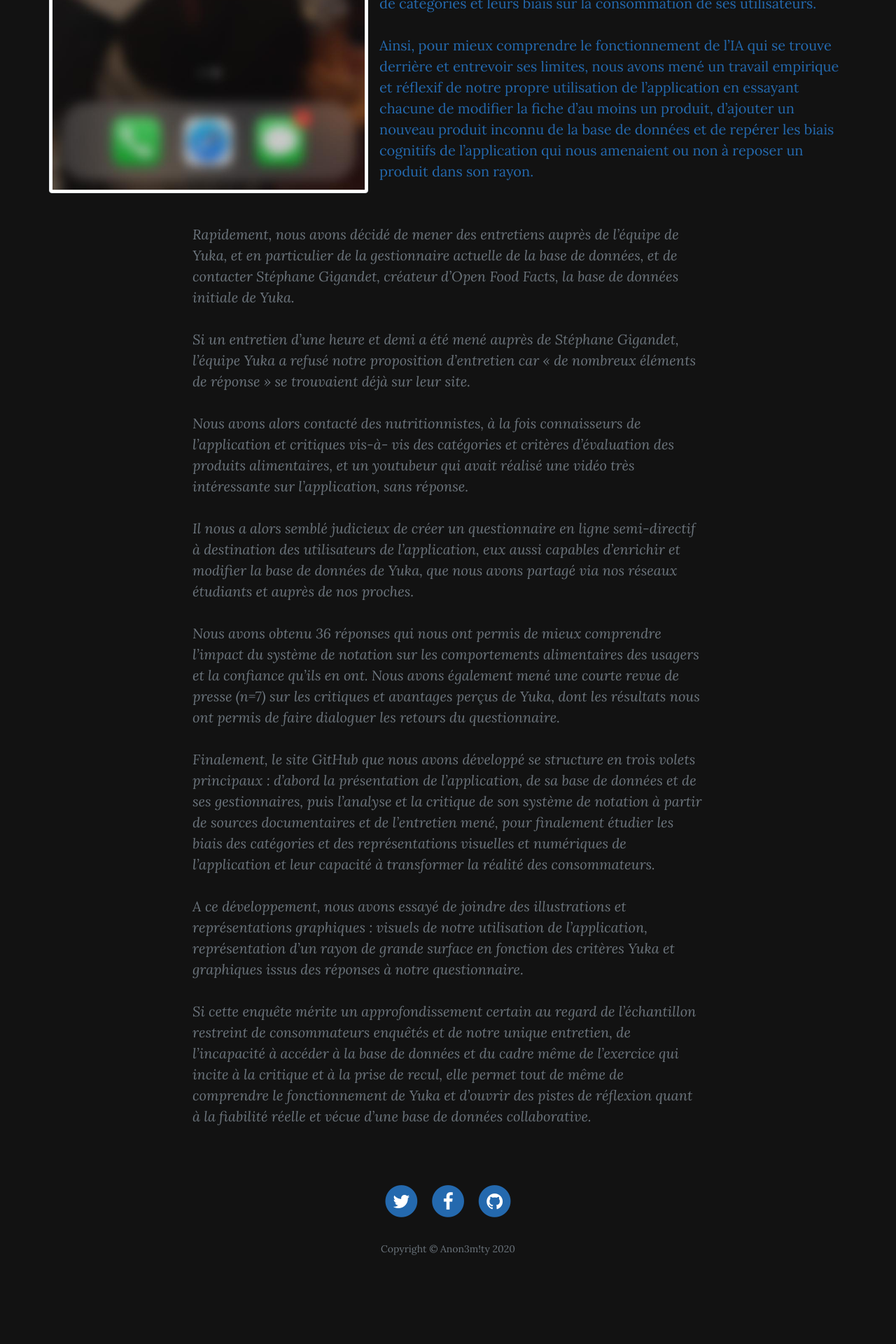
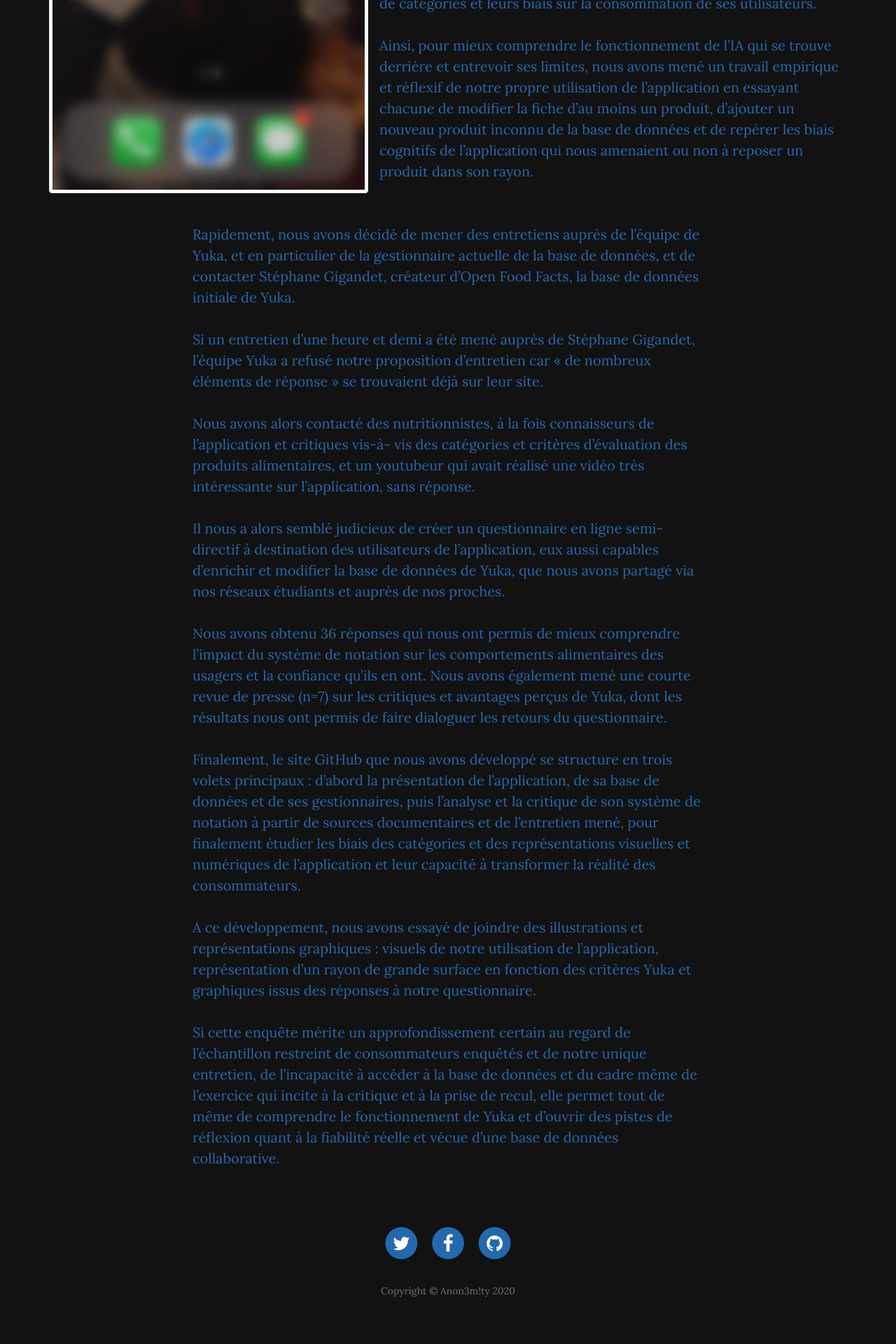
Before and after one commit to sabrina97490/sabrina97490.github.io, a Jekyll site: the page built from index.html, in a window 1280 px wide. Shown: the part 1667-3587 px from the top of the page at 70% size. Built offline with Jekyll 4.4.1, drawn with Linux system fonts in a browser that asks for light colours; before the commit the page ends 3527 px from its top, so only the background shows below that.

Commit message:
Update index.html

```diff
--- a/index.html
+++ b/index.html
@@ -60,7 +60,6 @@
                 </div>
 
                         <div class="col-md-10 col-lg-8 mx-auto">
-                            <blockquote class="blockquote">
                                 <p>Rapidement, nous avons décidé de mener des entretiens auprès de l’équipe de Yuka, et en particulier de la gestionnaire actuelle de la base de données, et de contacter Stéphane Gigandet, créateur d’Open Food Facts, la base de données initiale de Yuka. </p>
                                 <p>Si un entretien d’une heure et demi a été mené auprès de Stéphane Gigandet, l’équipe Yuka a refusé notre proposition d’entretien car « de nombreux éléments de réponse » se trouvaient déjà sur leur site. </p>
                                 <p>Nous avons alors contacté des nutritionnistes, à la fois connaisseurs de l’application et critiques vis-à- vis des catégories et critères d’évaluation des produits alimentaires, et un youtubeur qui avait réalisé une vidéo très intéressante sur l’application, sans réponse. </p>
```
